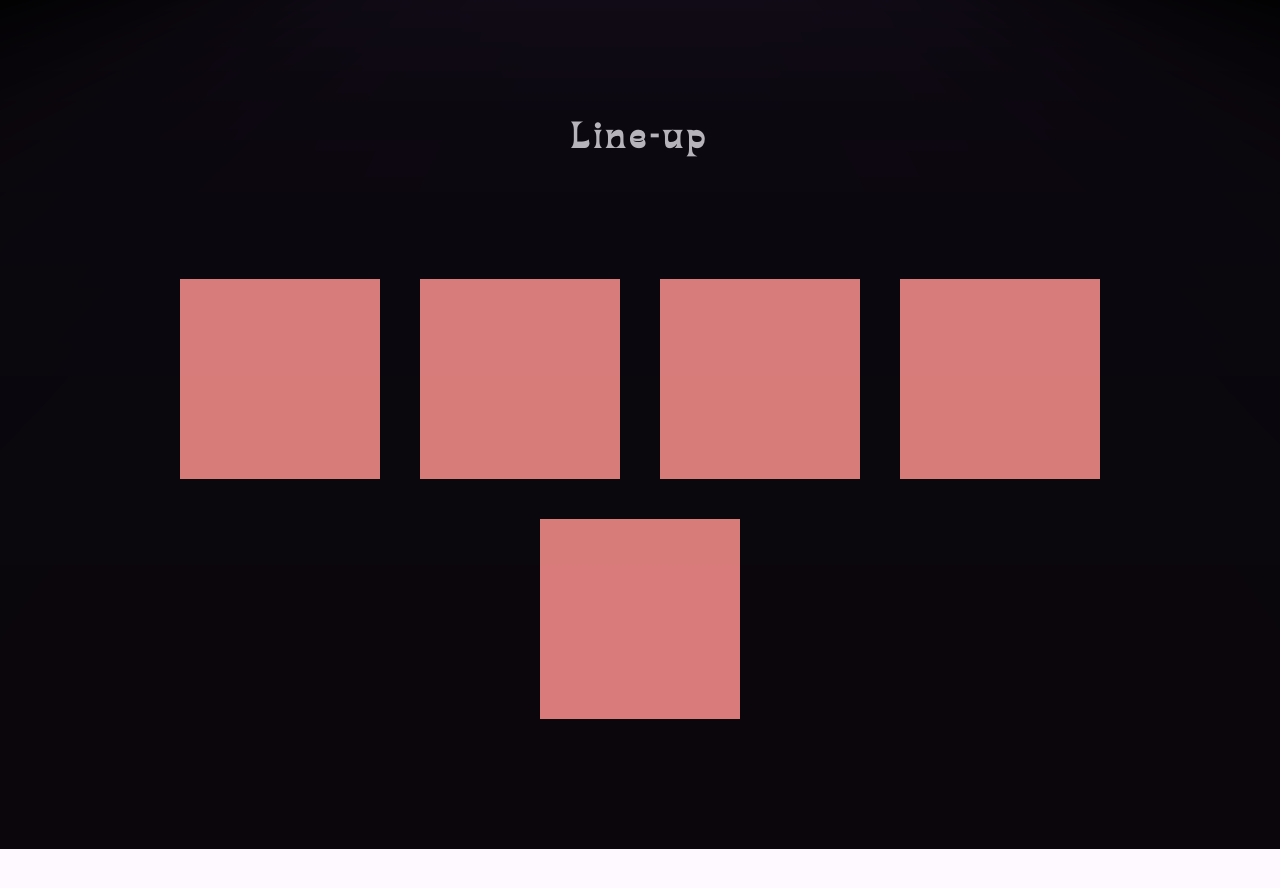
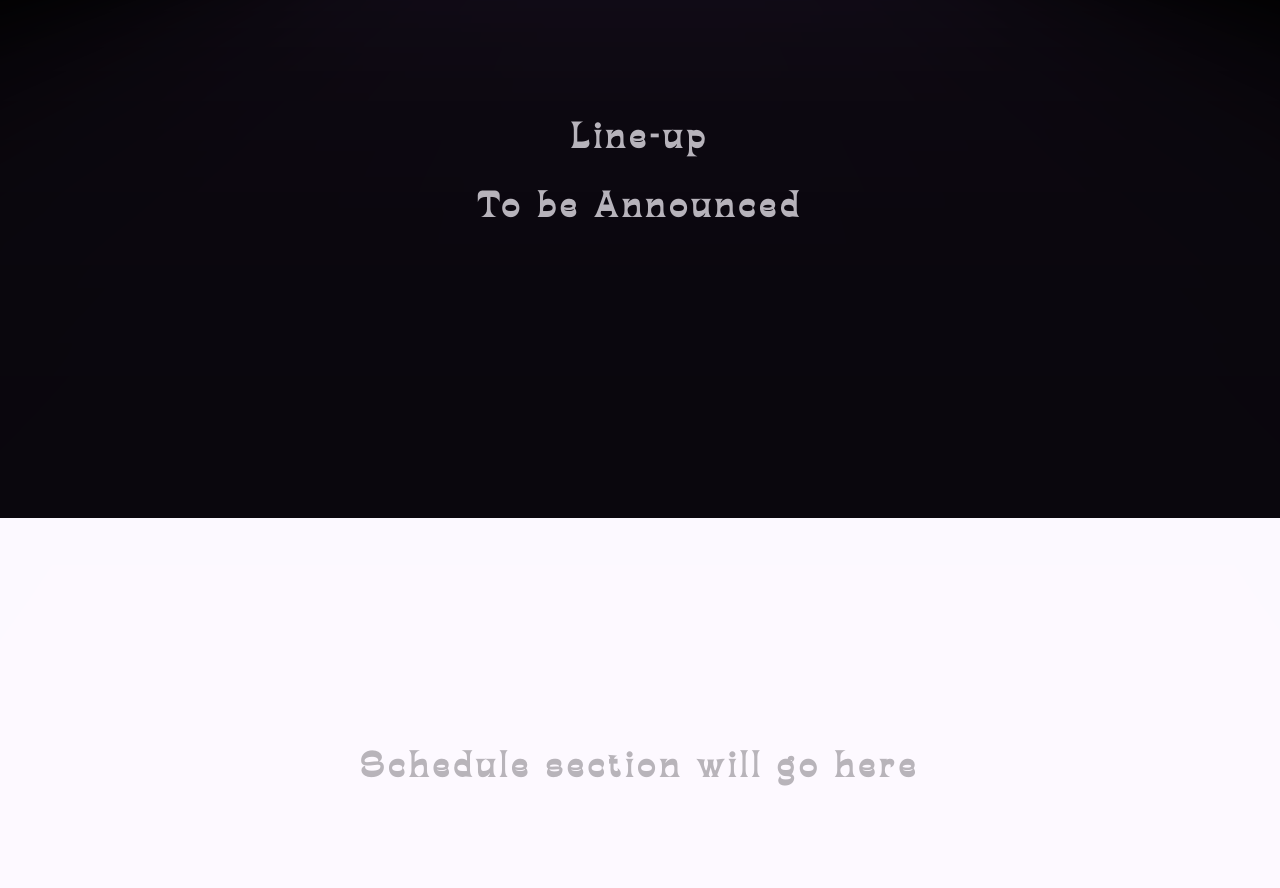
Before and after one commit to ediheid/reverberation-frontend, a React (Create React App) app: page / in a window 1280 px wide. Shown: the part 740-1628 px from the top of the page. Built offline with nearby package versions, Linux system fonts and the light colour scheme.

Commit message:
Updated line-up section

```diff
--- a/src/Styling/_mixins.module.scss
+++ b/src/Styling/_mixins.module.scss
@@ -58,4 +58,6 @@
   letter-spacing: 0.5rem;
   color: $mid-grey;
   text-align: center;
+
+  width: 80%;
 }
--- a/src/Views-Sections/Home/Line-Up/LineUp.js
+++ b/src/Views-Sections/Home/Line-Up/LineUp.js
@@ -7,13 +7,15 @@ const LineUp = () => {
     <div className={styles["line-up-container"]} id="line-up">
       <h2 className={styles["section-heading"]}>Line-up</h2>
 
+      <h2 className={styles["section-heading"]}>To be Announced</h2>
+
       <div className={styles["bands-container"]}>
         {/* // ! Will make an array of bands and info and then map below - this is just for testing purposes */}
+        {/* <div className={styles["band-box"]}></div>
         <div className={styles["band-box"]}></div>
         <div className={styles["band-box"]}></div>
         <div className={styles["band-box"]}></div>
-        <div className={styles["band-box"]}></div>
-        <div className={styles["band-box"]}></div>
+        <div className={styles["band-box"]}></div> */}
       </div>
     </div>
   );
--- a/src/Views-Sections/Home/Line-Up/line-up.module.scss
+++ b/src/Views-Sections/Home/Line-Up/line-up.module.scss
@@ -19,6 +19,8 @@
 
 .section-heading {
   @include psych-sub-heading;
+
+  padding-bottom: 3rem;
 }
 
 .bands-container {
@@ -26,7 +28,7 @@
   flex-wrap: wrap;
   justify-content: center;
 
-  margin: 10rem 0 5rem 0;
+  margin: 10rem 0 10rem 0;
 
   width: 80%;
   height: auto;
```
